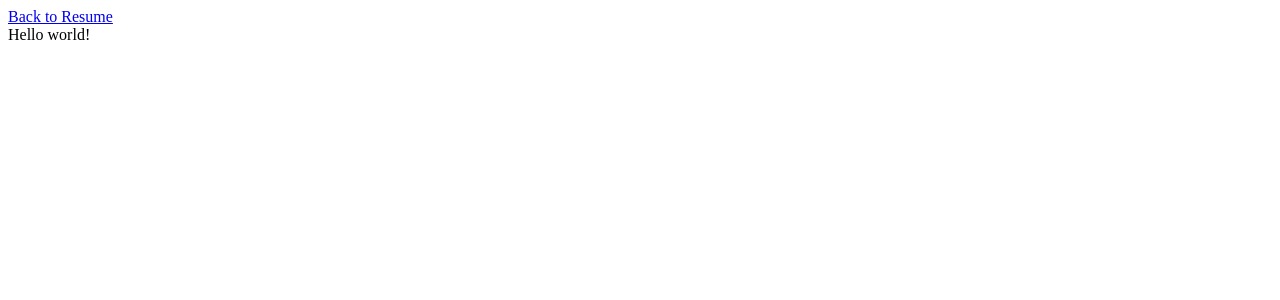
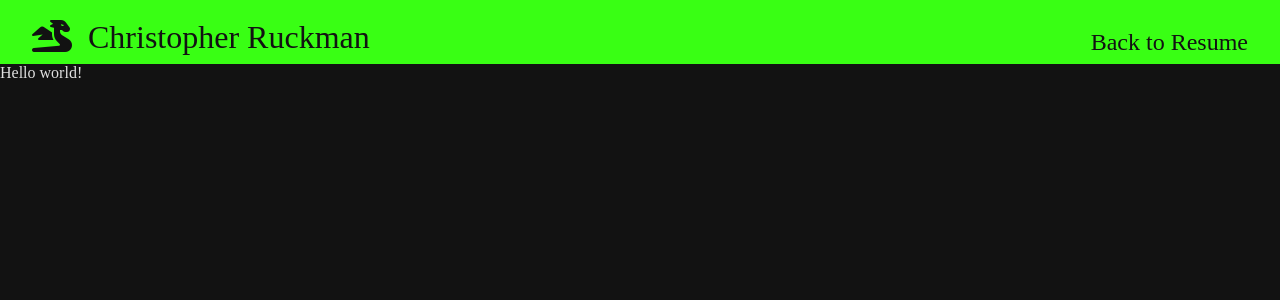
Before and after one commit to cruckman900/portfolio-ts, a Next.js app: page /projects in a window 1280 px wide. Shown: the top 300 px of the page. Built offline with nearby package versions, Linux system fonts and the light colour scheme.

Commit message:
starting on projects page

```diff
--- /dev/null
+++ b/src/components/Navbar.tsx
@@ -0,0 +1,26 @@
+import React from 'react';
+import { NavBarLink } from '@/types/resume';
+import Link from 'next/link';
+import "../styles/navbar.scss";
+
+interface Props {
+    className: string;
+    navbarlinks: NavBarLink[];
+}
+
+const Navbar: React.FC<Props> = ({ className, navbarlinks }) => (
+    <nav className={className}>
+        <div className="brand">
+            <i className="fas fa-dragon"></i>
+            <span>Christopher Ruckman</span>
+        </div>
+        {navbarlinks.map((nav, i) => (
+            <div className="link" key={i}>
+                <Link className='link-text' href={nav.url}>{nav.label}</Link>
+            </div>
+        )
+    )}
+    </nav>
+);
+
+export default Navbar;
--- a/src/components/Section.tsx
+++ b/src/components/Section.tsx
@@ -5,12 +5,13 @@ interface Props {
     class_from_parent: string;
     title: string;
     icon: string;
+    link?: string[];
     children: ReactElement;
 }
 
-const Section: React.FC<Props> = ({ class_from_parent, title, icon, children}) => (
+const Section: React.FC<Props> = ({ class_from_parent, title, icon, link, children}) => (
     <section className={`section ${class_from_parent}`}>
-        <h2><i className={icon}></i>{title}</h2>
+        <h2><i className={icon}></i>{title}{link && <a href={link[0]}><i className={link[1]}></i></a>}</h2>
         {children}
     </section>
 );
--- a/src/pages/projects.tsx
+++ b/src/pages/projects.tsx
@@ -1,13 +1,16 @@
 import Layout from "@/components/Layout";
-import Link from "next/link";
+import Navbar from "@/components/Navbar";
+import "../styles/projects.scss";
 
 export default function Projects() {
+    const navbarlinks = [
+        {url: "/", label: "Back to Resume"}
+    ]
+
     return (
         <>
-        <nav>
-            <Link href="/">Back to Resume</Link>
-        </nav>
-        <div>Hello world!</div>
+        <Navbar className="navbar" navbarlinks={navbarlinks} />
+        <div className="projects">Hello world!</div>
         </>
     );
 }
--- /dev/null
+++ b/src/styles/navbar.scss
@@ -0,0 +1,51 @@
+@use 'base';
+
+.navbar {
+    display: flex;
+    float: row;
+    background-color: base.$accent;
+    height: 4rem;
+    padding: 0;
+    margin: 0;
+
+    @media screen and (max-width: 500px) {
+        height: 3rem;
+    }
+
+    .brand {
+        margin: auto;
+        margin-bottom: 0.5rem;
+        margin-left: 2rem;
+        font-size: 2rem;
+        color: base.$dark-bg;
+
+        i {
+            margin-right: 1rem;
+        }
+
+        @media screen and (max-width: 500px) {
+            font-size: 1.25rem;
+        }
+    }
+
+    .link {
+        // padding: 1.5rem 0 .5rem 2rem;
+        margin: auto;
+        margin-bottom: 0.5rem;
+        margin-right: 2rem;
+
+        &-text {
+            font-size: 1.5rem;
+            color: base.$dark-bg;;
+            text-decoration: none;
+
+            &:hover {
+                color: base.$print-text;
+            }
+
+            @media screen and (max-width: 500px) {
+                font-size: 1rem;
+            }
+        }
+    }
+}
--- /dev/null
+++ b/src/styles/projects.scss
@@ -0,0 +1,8 @@
+@use "base";
+
+body {
+    padding: 0;
+    margin: 0;
+    background-color: base.$dark-bg;
+    color: base.$text
+}
--- a/src/types/resume.d.ts
+++ b/src/types/resume.d.ts
@@ -58,3 +58,8 @@ export interface Resume {
     experience: ExperienceItem[];
     projects: ProjectsList[];
 }
+
+export interface NavBarLink {
+    url: string;
+    label: string;
+}
```
Also changed, not shown: src/pages/index.tsx (+6 -1 lines), src/styles/section.scss (+22 -0 lines).
